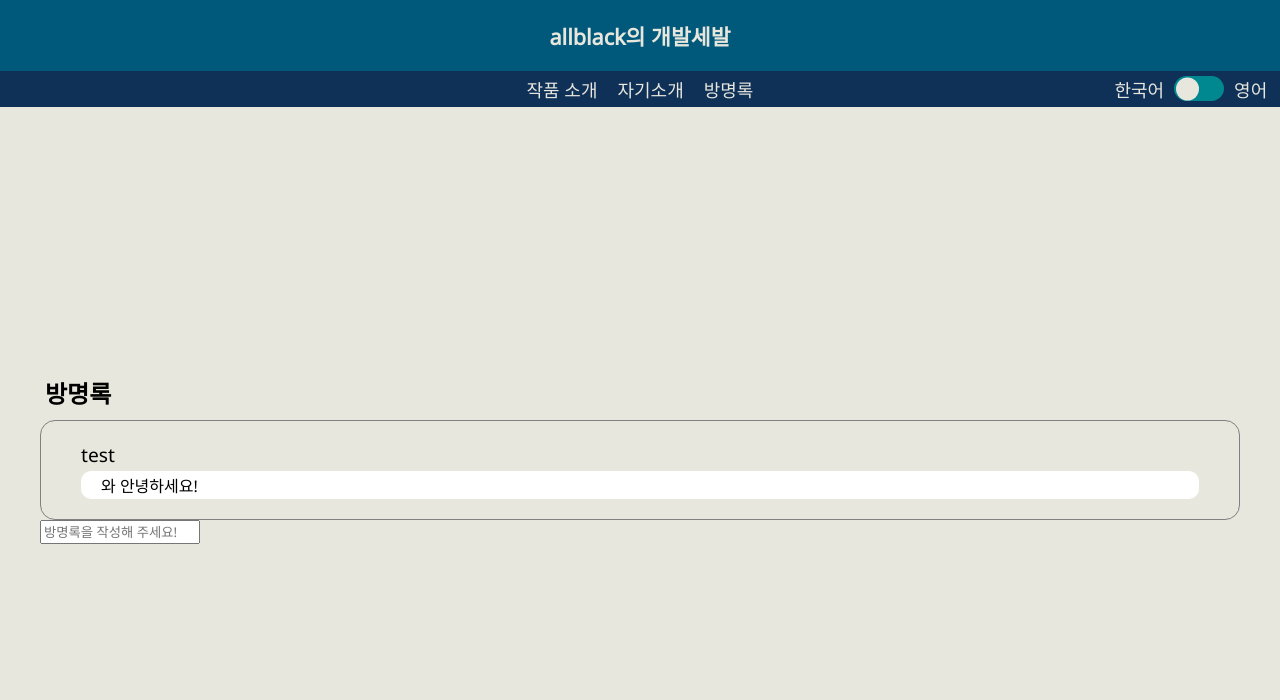
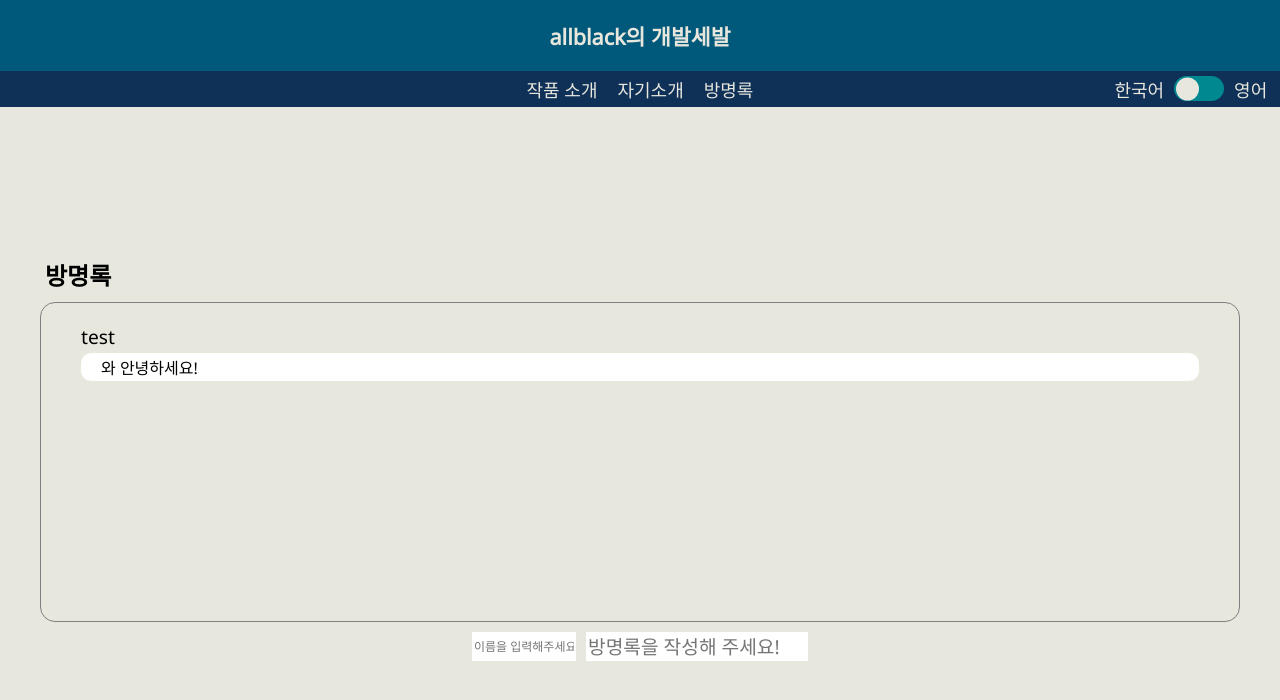
Before and after one commit to famous0811/famousBlog, a React (Create React App) app: page /guestbook in a window 1280 px wide. Shown: the top 700 px of the page. Built offline with nearby package versions, Linux system fonts and the light colour scheme; a web font is replaced by a local one.

Commit message:
guestbook

```diff
--- a/src/pages/writed.tsx
+++ b/src/pages/writed.tsx
@@ -9,6 +9,17 @@ function Writed() {
       text: "와 안녕하세요!",
     },
   ]);
+  function UpdateGuestbook() {
+    setdatas([...datas,{
+        id:"1",
+        userId: userId,
+        text:chat,
+    }]);
+    setchat("");
+    setuserId("");
+  }
+  const [chat, setchat] = useState("");
+  const [userId, setuserId] = useState("");
   return (
     <Layout>
       {/* 방명록 작성할수 있게 ㅎㅎ */}
@@ -23,7 +34,25 @@ function Writed() {
           ))}
         </Guestbook>
         <WriteGuestbook>
-            <input type="text" placeholder="방명록을 작성해 주세요!"/>
+          <input
+            className="name"
+            type="text"
+            placeholder="이름을 입력해주세요!"
+            onChange={(e) =>setuserId(e.target.value)}
+            value={userId}
+          />
+          <input
+            className="chat"
+            type="text"
+            placeholder="방명록을 작성해 주세요!"
+            onChange={(e) => setchat(e.target.value)}
+            onKeyDown=
+            {(e) =>{
+                if(e.key === 'Enter')
+                UpdateGuestbook();
+              }}
+            value={chat}
+          />
         </WriteGuestbook>
       </Wrap>
     </Layout>
@@ -43,7 +72,7 @@ const Wrap = styled.div`
 `;
 const Title = styled.h1`
   /* text-align:start; */
-margin:10px 5px;
+  margin: 10px 5px;
 `;
 const Guestbook = styled.div`
   display: flex;
@@ -51,26 +80,45 @@ const Guestbook = styled.div`
   border: 1px solid gray;
   border-radius: 15px;
   /* height:100%;*/
-  width:100%;
+  overflow-y: auto;
+  width: 100%;
   box-sizing: border-box;
-  padding:20px 40px;
+  padding: 20px 40px;
+  height:40vh;
+  &::-webkit-scrollbar {
+    display: none; /* Chrome, Safari, Opera*/
+}
 `;
-const WriteGuestbook= styled.div`
+const WriteGuestbook = styled.div`
+  display: flex;
+  justify-content: center;
+  margin-top:10px;
+  & > input {
+    border: none;
+    font-size: 1.2em;
+  }
+  &>.name{
+      max-width:100px;
+      margin-right:10px;
+      font-size: 12px;
+  }
+  &>.chat{
 
+  }
 `;
 const Chat = styled.div`
   position: relative;
   & > .userId {
     position: absolute;
     top: 0;
-      left:0;
-      font-size:1.2em;
+    left: 0;
+    font-size: 1.2em;
     /* padding-left:20px; */
   }
   & > .text {
-      margin-top:30px;
+    margin-top: 30px;
     border-radius: 10px;
-      padding:2px 20px;
+    padding: 2px 20px;
     background: white;
     box-sizing: border-box;
     display: flex;
```
Lines whose indentation alone changed are shown as unchanged.
